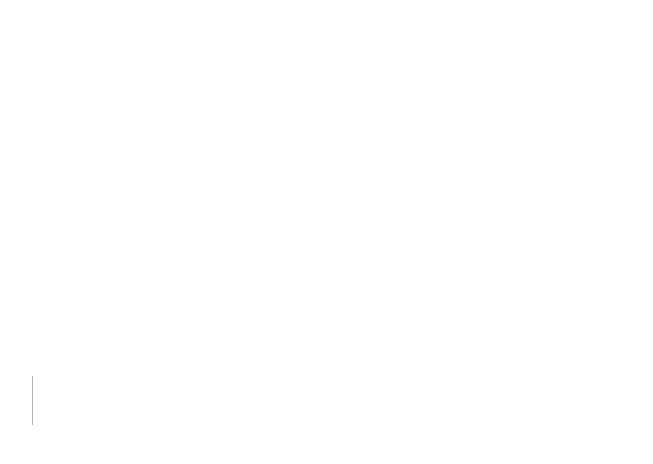
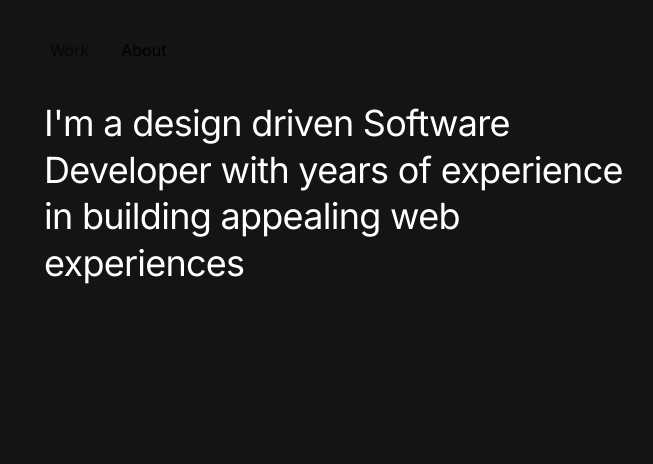
Before and after one commit to gcoakleyjr/showcase-website, a Next.js app: page /about in a window 1280 px wide. Before the commit this address had no page. Shown: the top 464 px of the page, without its empty margins (532-1185 px from the left). Built offline with nearby package versions, Linux system fonts and the light colour scheme.

Commit message:
adds new page loading transition

```diff
--- /dev/null
+++ b/src/app/about/about.module.css
@@ -0,0 +1,13 @@
+.textWrapper {
+  font-size: 2.8125vw;
+  line-height: 3.6458vw;
+  letter-spacing: -0.02em;
+  width: 96vw;
+  padding-left: calc(50% - 64px);
+}
+
+.spans {
+  color: "white";
+  overflow: hidden;
+  display: block;
+}
--- /dev/null
+++ b/src/app/about/page.tsx
@@ -0,0 +1,30 @@
+import { NavBar } from "@/components/narbar";
+import PageTransition from "@/components/page-transition";
+import styles from "./about.module.css";
+
+export default function About() {
+  return (
+    <PageTransition>
+      <NavBar current="About" />
+      <div
+        style={{
+          marginTop: 100,
+          width: "100%",
+        }}
+      >
+        <div className={styles.textWrapper}>
+          <header style={{ width: "90%" }}>
+            <p>
+              <span className={styles.spans}>I'm a design driven Software</span>
+              <span className={styles.spans}>
+                Developer with years of experience
+              </span>
+              <span className={styles.spans}>in building appealing web</span>
+              <span className={styles.spans}>experiences</span>
+            </p>
+          </header>
+        </div>
+      </div>
+    </PageTransition>
+  );
+}
--- a/src/components/narbar/index.tsx
+++ b/src/components/narbar/index.tsx
@@ -1,3 +1,4 @@
+import Link from "next/link";
 import styles from "./navbar.module.css";
 
 type Props = {
@@ -7,8 +8,12 @@ type Props = {
 export function NavBar({ current }: Props) {
   return (
     <nav className={styles.nav}>
-      <span style={{ opacity: current === "Work" ? 1 : 0.7 }}>Work</span>
-      <span style={{ opacity: current === "About" ? 1 : 0.7 }}>About</span>
+      <Link href="/" style={{ opacity: current === "Work" ? 1 : 0.7 }}>
+        Work
+      </Link>
+      <Link href="/about" style={{ opacity: current === "About" ? 1 : 0.7 }}>
+        About
+      </Link>
     </nav>
   );
 }
--- /dev/null
+++ b/src/components/page-transition/index.tsx
@@ -0,0 +1,19 @@
+"use client";
+import { motion } from "framer-motion";
+import { usePathname } from "next/navigation";
+import React from "react";
+
+export default function PageTransition(props: any) {
+  const pathname = usePathname();
+  return (
+    <motion.div
+      key={`route-${pathname}`}
+      initial={{ opacity: 0 }}
+      animate={{ opacity: 1 }}
+      exit={{ opacity: 0 }}
+      transition={{ duration: 1.5, ease: [0.22, 1, 0.36, 1] }}
+    >
+      {props.children}
+    </motion.div>
+  );
+}
```
Also changed, not shown: src/app/globals.css (+12 -5 lines), src/app/page.tsx (+28 -16 lines), src/components/track-image/index.tsx (+12 -3 lines).
